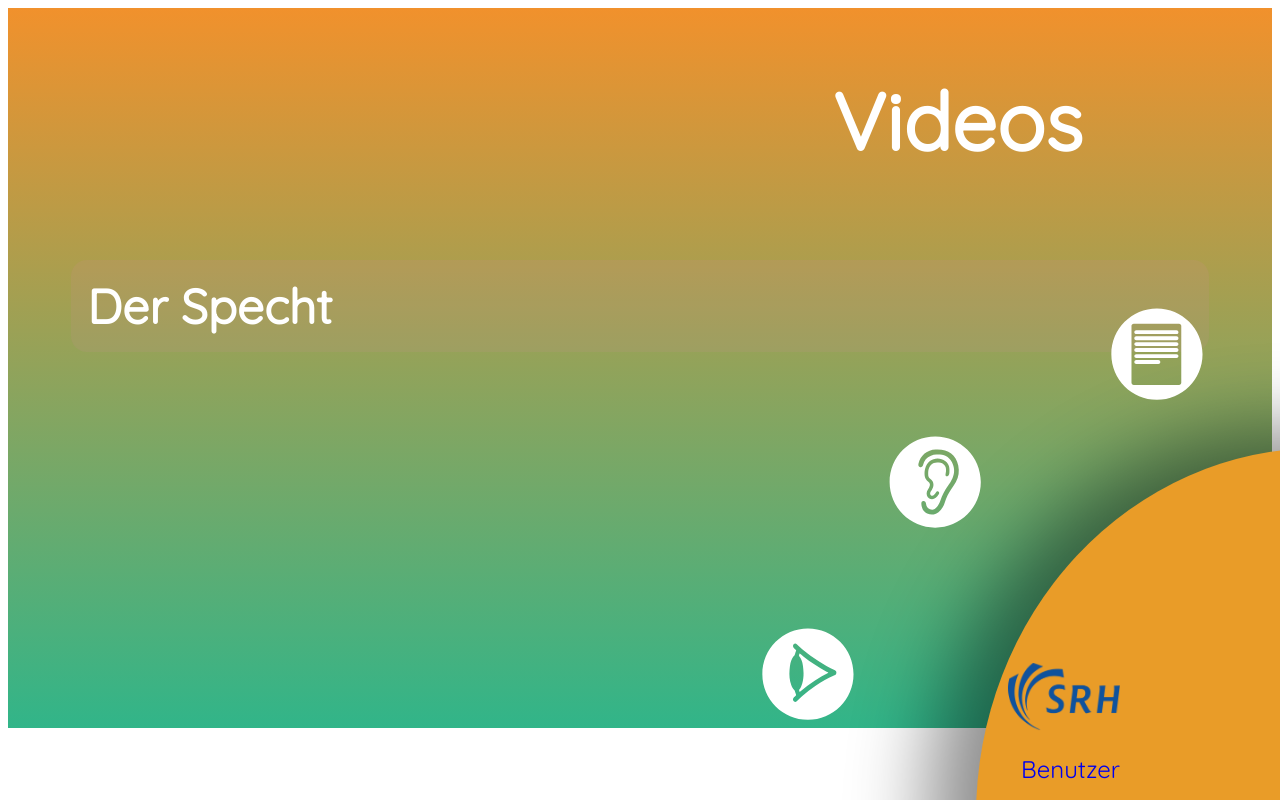
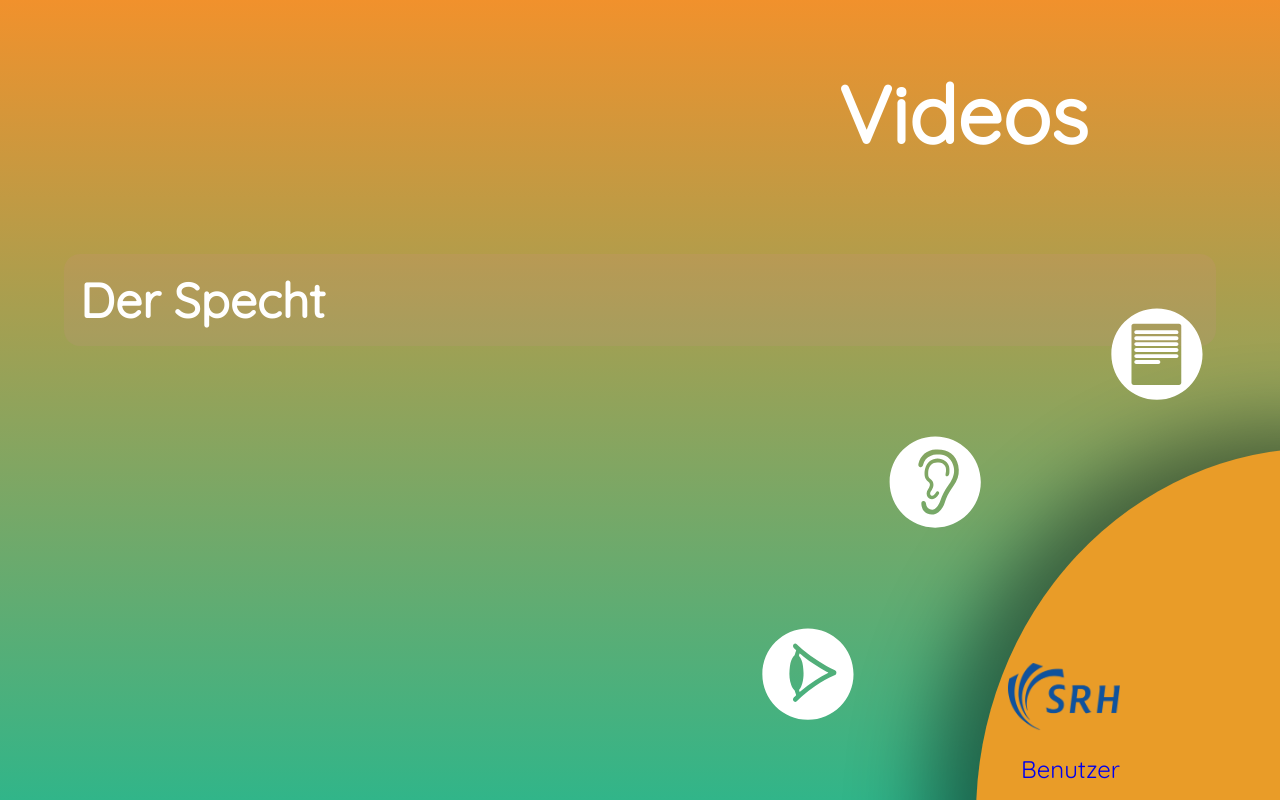
Before and after one commit to Momaritti/gera-srh, an Angular app: page /watch/video in a window 1280 px wide. Built offline with nearby package versions, Linux system fonts and the light colour scheme.

Commit message:
kleienr style fix und init für json server service

```diff
--- a/src/app/app.component.ts
+++ b/src/app/app.component.ts
@@ -3,6 +3,7 @@ import { Component, OnInit, NgZone } from '@angular/core';
 // import { PouchDb } from 'pouchdb'; // not here
 // import { RouterModule, Routes } from '@angular/router';
 import { trigger, transition, group, query, style, animate } from '@angular/animations';
+// hier dann service
 
 @Component({
   selector: 'app-root',
--- a/src/app/watch/watch.component.sass
+++ b/src/app/watch/watch.component.sass
@@ -4,7 +4,7 @@
 
 .watch-view
   background-image: linear-gradient(#f1912c, #31b589 )
-  height: 90vh
+  height: 100vh
   ul li h2
     &:hover
       cursor: pointer
--- a/src/index.html
+++ b/src/index.html
@@ -1,5 +1,5 @@
 <!doctype html>
-<html lang="en">
+<html lang="en" >
 <head>
   <meta charset="utf-8">
 <!--  <title>GeraSrh</title>-->
@@ -8,7 +8,7 @@
   <meta name="viewport" content="width=device-width, initial-scale=1">
   <link rel="icon" type="image/x-icon" href="favicon.ico">
 </head>
-<body>
+<body style="margin: 0 !important;">
   <app-root></app-root>
 </body>
 </html>
```
